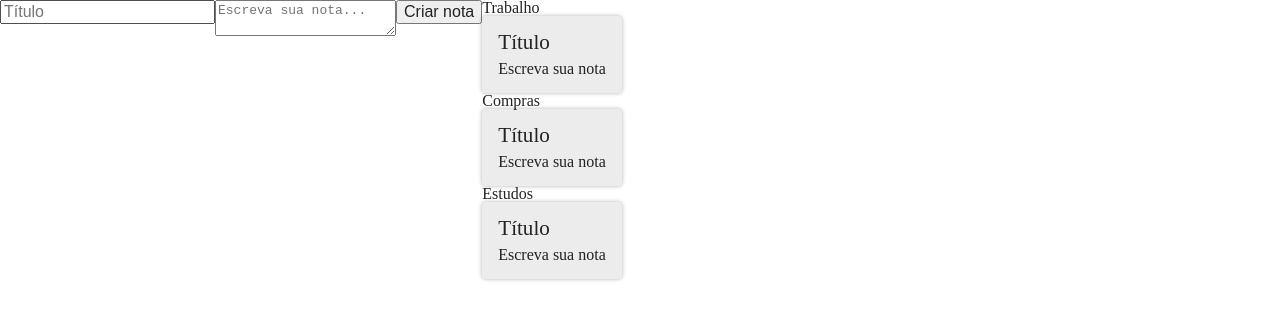
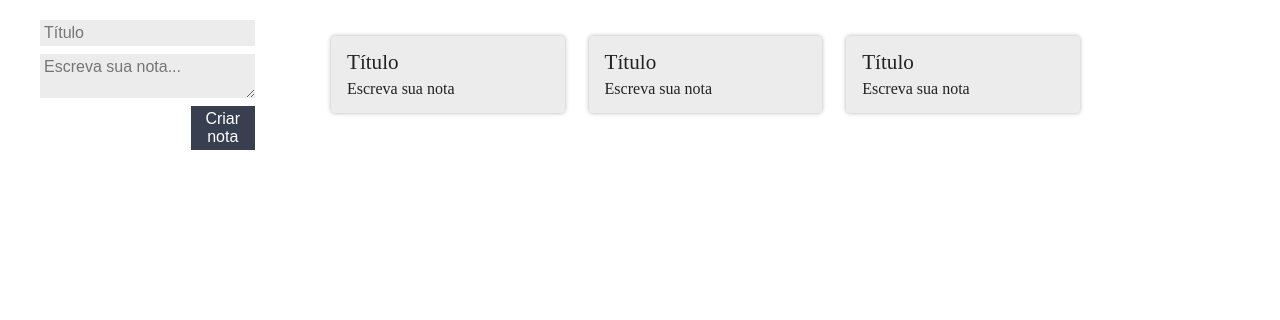
Before and after one commit to BernardoMoschen/Studies, a React (Create React App) app in the folder ReactJS/FormaçaoReactJs/ceep/: page / in a window 1280 px wide. Shown: the top 320 px of the page. Built offline with nearby package versions, Linux system fonts and the light colour scheme.

Commit message:
refactor: refactor code

```diff
--- a/ReactJS/FormaçaoReactJs/ceep/src/components/CardNota/CardNota.jsx
+++ b/ReactJS/FormaçaoReactJs/ceep/src/components/CardNota/CardNota.jsx
@@ -1,5 +1,5 @@
 import React, { Component } from "react";
-import "./Style.css"
+import "./Style.css";
 
 export class CardNota extends Component {
   render() {
--- a/ReactJS/FormaçaoReactJs/ceep/src/components/FormularioCadastro/FormularioCadastro.jsx
+++ b/ReactJS/FormaçaoReactJs/ceep/src/components/FormularioCadastro/FormularioCadastro.jsx
@@ -1,14 +1,23 @@
 import React, { Component } from "react";
-import "./Style.css"
+import "./Style.css";
 
 export class FormularioCadastro extends Component {
   render() {
     return (
       <section>
-        <form>
-          <input type="text" placeholder="Título" />
-          <textarea placeholder="Escreva sua nota..." />
-          <button>Criar nota</button>
+        <form className="form-cadastro">
+          <input
+            type="text"
+            placeholder="Título"
+            className="form-cadastro_input"
+          />
+          <textarea
+            placeholder="Escreva sua nota..."
+            className="form-cadastro_input"
+          />
+          <button className="form-cadastro_input form-cadastro_submit">
+            Criar nota
+          </button>
         </form>
       </section>
     );
--- a/ReactJS/FormaçaoReactJs/ceep/src/components/ListaDeNotas/ListaDeNotas.jsx
+++ b/ReactJS/FormaçaoReactJs/ceep/src/components/ListaDeNotas/ListaDeNotas.jsx
@@ -1,15 +1,14 @@
 import React, { Component } from "react";
 import CardNota from "../CardNota/CardNota";
-import "./Style.css"
+import "./Style.css";
 
 export class ListaDeNotas extends Component {
   render() {
     return (
-      <ul>
-        {Array.of("Trabalho", "Compras", "Estudos").map((categoria) => {
+      <ul className="lista-notas">
+        {Array.of("Trabalho", "Trabalho", "Estudos").map((categoria, index) => {
           return (
-            <li>
-              <div>{categoria}</div>
+            <li className="lista-notas_item" key={index}>
               <CardNota />
             </li>
           );
```
Also changed, not shown: ReactJS/FormaçaoReactJs/ceep/src/components/CardNota/Style.css (indentation only), ReactJS/FormaçaoReactJs/ceep/src/components/FormularioCadastro/Style.css (indentation only).
